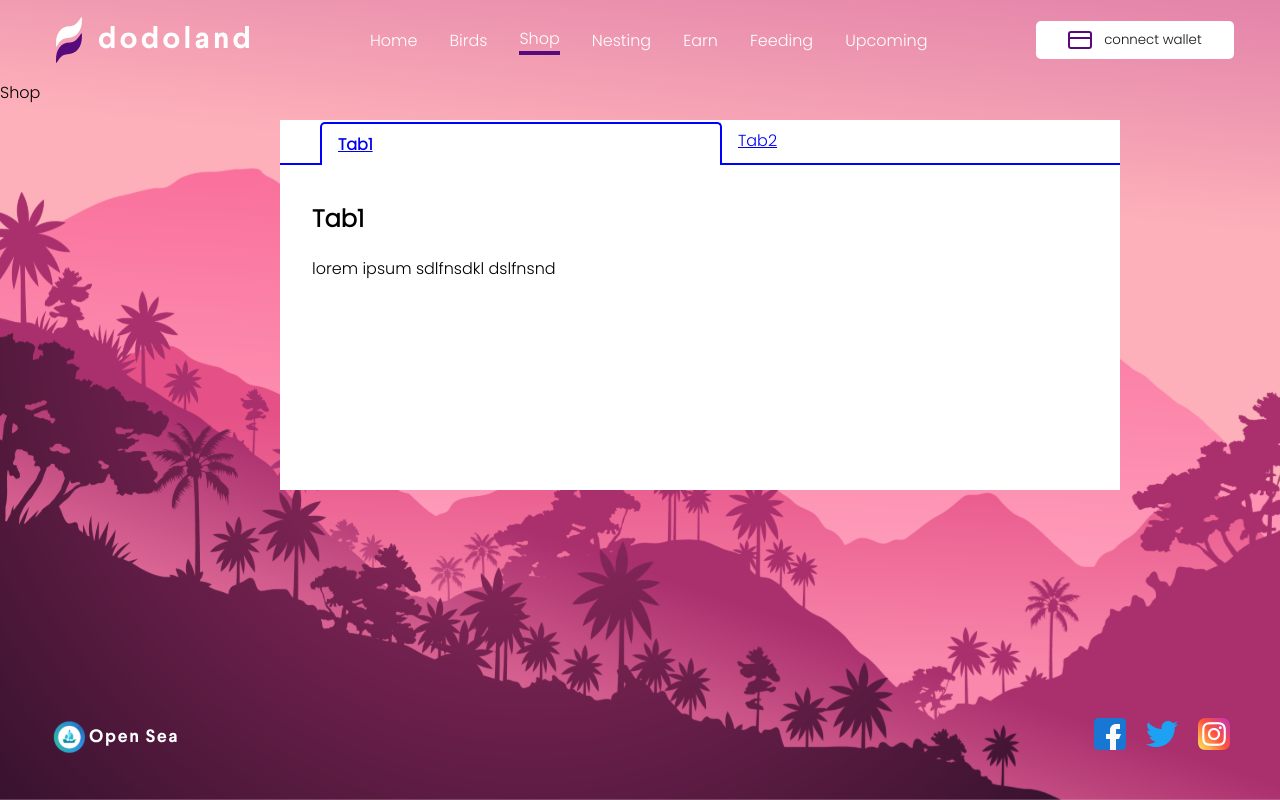
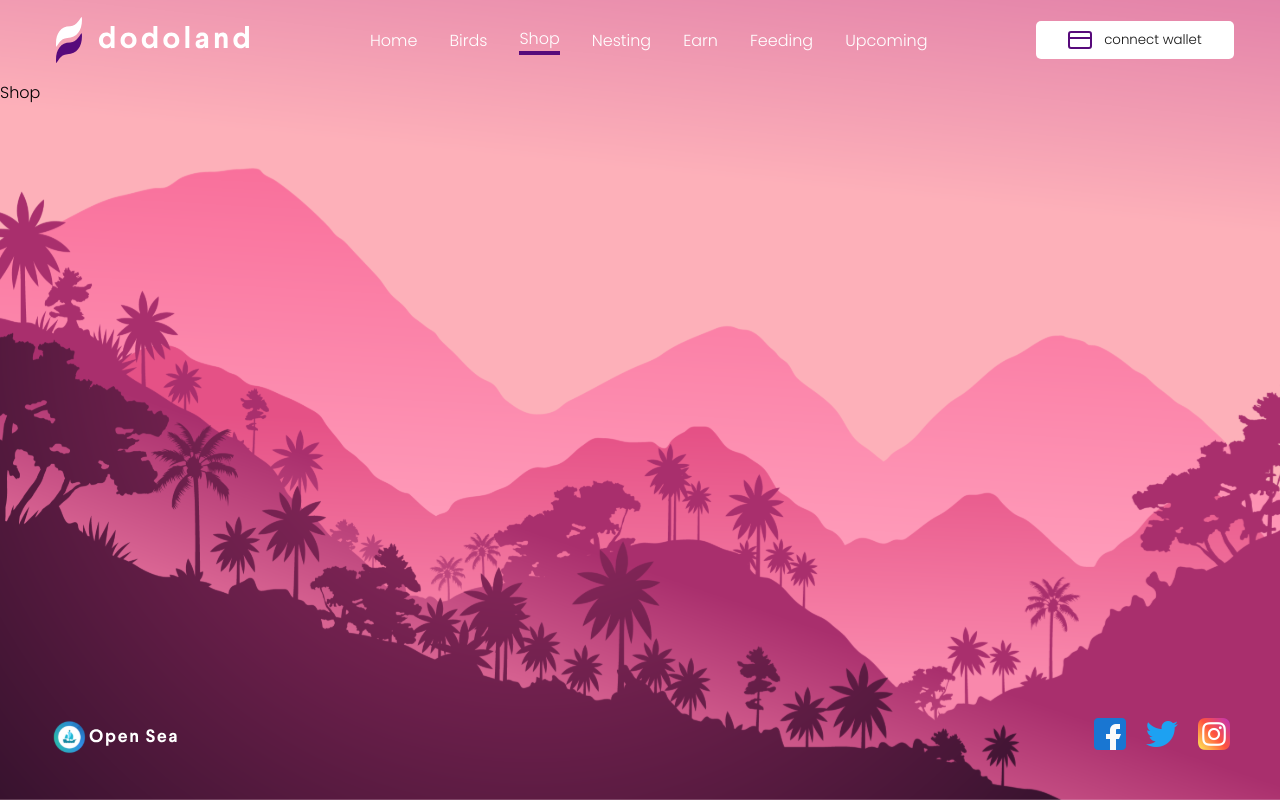
Before and after one commit to samzevo/dodoland, a React (Create React App) app: page /shop in a window 1280 px wide. Built offline with nearby package versions, Linux system fonts and the light colour scheme.

Commit message:
tab removed

```diff
--- a/src/layouts/index.js
+++ b/src/layouts/index.js
@@ -2,8 +2,8 @@ import Row from './row'
 import Column from './column'
 import Backdrop from './backdrop'
 import Section from './section'
-import Tab from './tab'
+
 import Container from './container'
 import Block from './block'
 
-export { Row, Column, Container, Backdrop, Section, Tab, Block }
+export { Row, Column, Container, Backdrop, Section,  Block }
--- a/src/layouts/tab.js
+++ /dev/null
@@ -1,38 +0,0 @@
-import React, { useState } from "react";
-import styles from "./tab.module.css";
-
-const Tab = ({ children }) => {
-  const [activeTab, setactiveTab] = useState(children[0].props.label);
-  const handleclick = (e, newActiveTab) => {
-    e.preventDefault();
-    setactiveTab(newActiveTab);
-  };
-
-  return (
-    <div className={styles.container}>
-      <ul className={styles.tabs}>
-        {children.map((tab) => {
-            const label = tab.props.label;
-          return (
-            <li
-              key={tab.props.label}
-              className={label === activeTab ? styles.current : ""}
-            >
-             <a href="#"  onClick={(e)=> handleclick(e,label)}>{tab.props.label}</a>
-            </li>
-          );
-        })}
-      </ul>
-      {children.map((one) => {
-          if(one.props.label == activeTab)
-        return (
-          <div key={one.props.label} className={styles.content}>
-            {one.props.children}
-          </div>
-        );
-      })}
-    </div>
-  );
-};
-
-export default Tab;
--- a/src/layouts/tab.module.css
+++ /dev/null
@@ -1,39 +0,0 @@
-.container{
-    width:840px;
-    background-color:white;
-    height:370px;
-    left: 280px;
-    top: 120px;
-    position: absolute;
-    }
-
-
-    .tabs{
-
-       list-style: none;
-       margin:0;
-       display:flex;
-       border-bottom:2px solid blue;
-    }
-
-    .tabs >li{
-        margin:0 0em;
-        padding:0.5em 1em;
-        width:423px;
-
-    }
-
-    .current{
-        background-color:white;
-        color:blue;
-        font-weight:bold;
-        border:2px solid blue;
-        border-bottom:0;
-        border-top-right-radius:5px;
-        border-top-left-radius: 5px;
-        position:relative;
-        top: 2px;
-    }
-    .content{
-        padding:1em 2em;
-    }
--- a/src/screens/shop/shop.js
+++ b/src/screens/shop/shop.js
@@ -1,22 +1,11 @@
 import React from 'react'
-import Tab from '../../layouts/tab'
-import styles from '../../layouts/tab.module.css'
+
 
 const Shop = () => {
     return (
         <div>
             Shop
-            <Tab className={styles.container}>
-            <div label="Tab1" >
-          <h2>Tab1</h2>
-          <p>lorem ipsum sdlfnsdkl dslfnsnd</p>
-        </div>
-        <div label="Tab2" >
-          <h2>Tab2</h2>
-          <p>lorem ipsum sdlfnsdkl dslfnsnd</p>
-        </div>
 
-            </Tab>
         </div>
     )
 }
```
Also changed, not shown: 1 other file (tests, documents, lock files or other folders).
